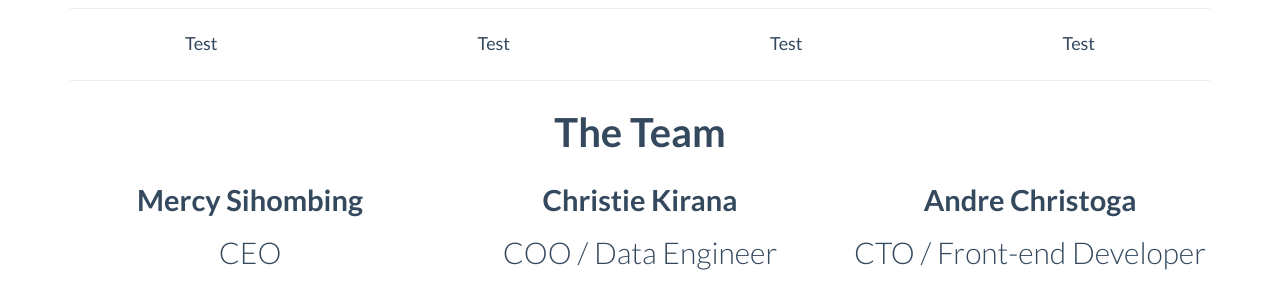
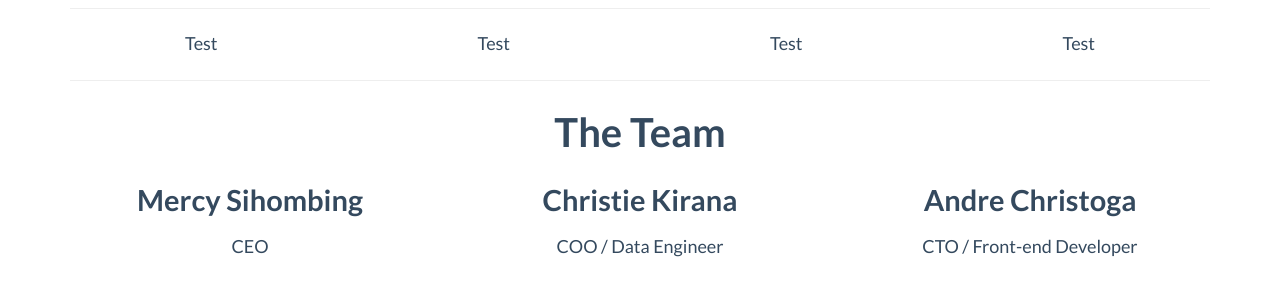
Before and after one commit to cepatsembuh/cepatsembuh.github.io, a website: page index.html in a window 1280 px wide. Shown: the part 648-954 px from the top of the page. After the commit the page ends 926 px from the top, so only its background shows below. Drawn offline with Linux system fonts and the light colour scheme.

Commit message:
Transform lead text into plain paragraph

```diff
--- a/index.html
+++ b/index.html
@@ -65,15 +65,15 @@
           <div class="row">
             <div class="col-md-4 col-xs-12">
               <h4>Mercy Sihombing</h4>
-              <h6 class="lead">CEO</h6>
+              <p>CEO</p>
             </div>
             <div class="col-md-4 col-xs-12">
               <h4>Christie Kirana</h4>
-              <h6 class="lead">COO / Data Engineer</h6>
+              <p>COO / Data Engineer</p>
             </div>
             <div class="col-md-4 col-xs-12">
               <h4>Andre Christoga</h4>
-              <h6 class="lead">CTO / Front-end Developer</h6>
+              <p>CTO / Front-end Developer</p>
             </div>
           </div>
         </div>
```
